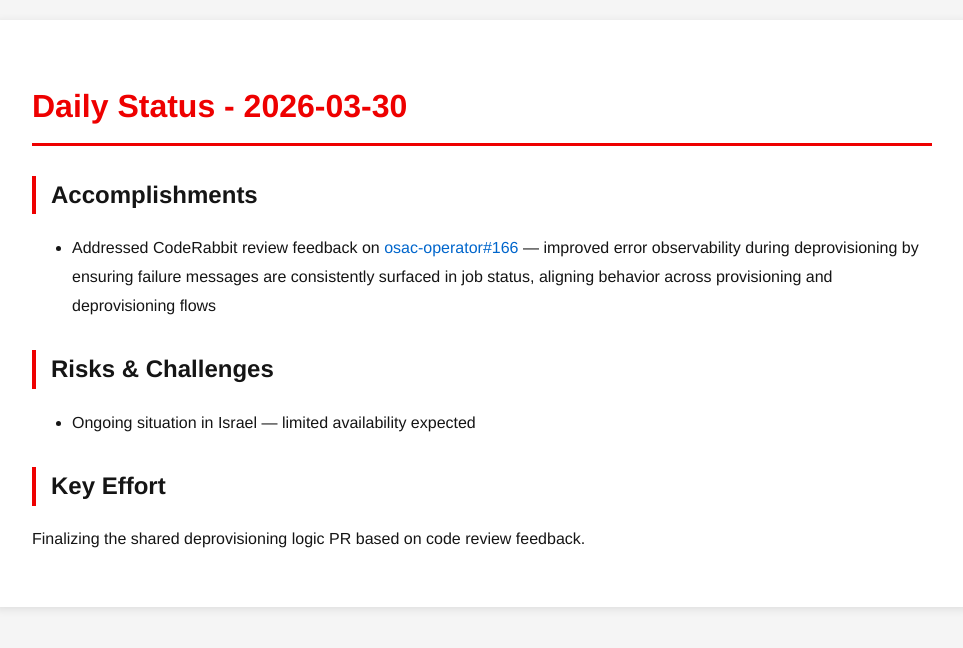
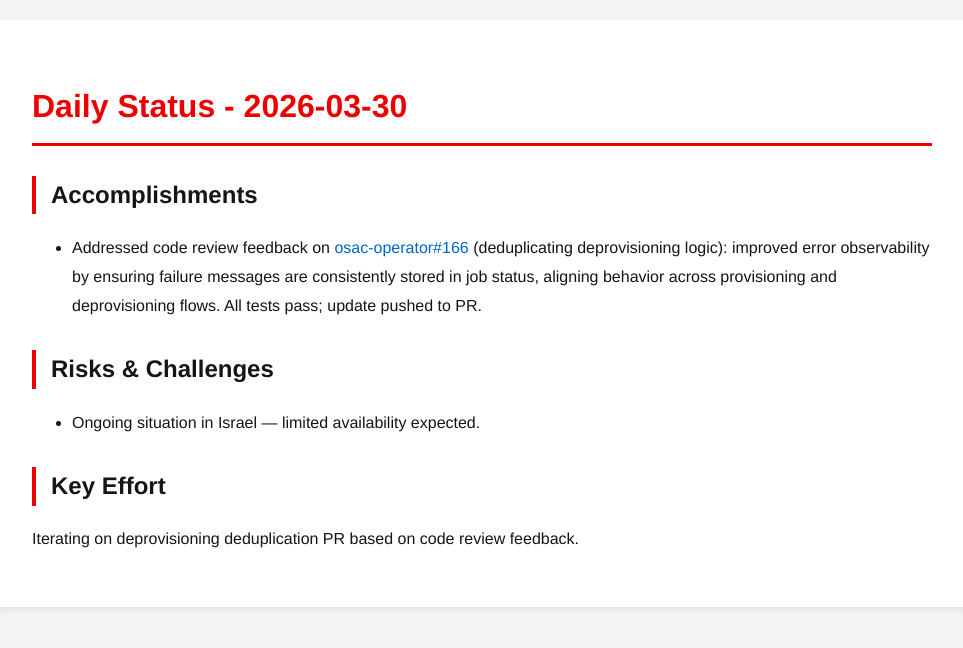
Before and after one commit to tzvatot/daily-status, a Jekyll site: the page built from 2026-03-30.md, in a window 1280 px wide. Shown: the top 648 px of the page, without its empty margins (158-1121 px from the left). Built offline with Jekyll 4.4.1, drawn with Linux system fonts in a browser that asks for light colours.

Commit message:
Daily status update - 2026-03-30

```diff
--- a/2026-03-30.md
+++ b/2026-03-30.md
@@ -7,10 +7,10 @@
 # Daily Status - 2026-03-30
 
 ## Accomplishments
-- Addressed CodeRabbit review feedback on [osac-operator#166](https://github.com/osac-project/osac-operator/pull/166) — improved error observability during deprovisioning by ensuring failure messages are consistently surfaced in job status, aligning behavior across provisioning and deprovisioning flows
+- Addressed code review feedback on [osac-operator#166](https://github.com/osac-project/osac-operator/pull/166) (deduplicating deprovisioning logic): improved error observability by ensuring failure messages are consistently stored in job status, aligning behavior across provisioning and deprovisioning flows. All tests pass; update pushed to PR.
 
 ## Risks & Challenges
-- Ongoing situation in Israel — limited availability expected
+- Ongoing situation in Israel — limited availability expected.
 
 ## Key Effort
-Finalizing the shared deprovisioning logic PR based on code review feedback.
+Iterating on deprovisioning deduplication PR based on code review feedback.
```
